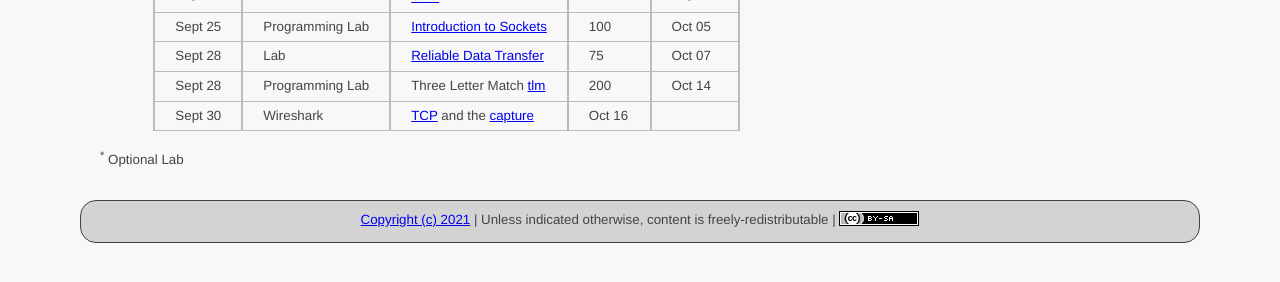
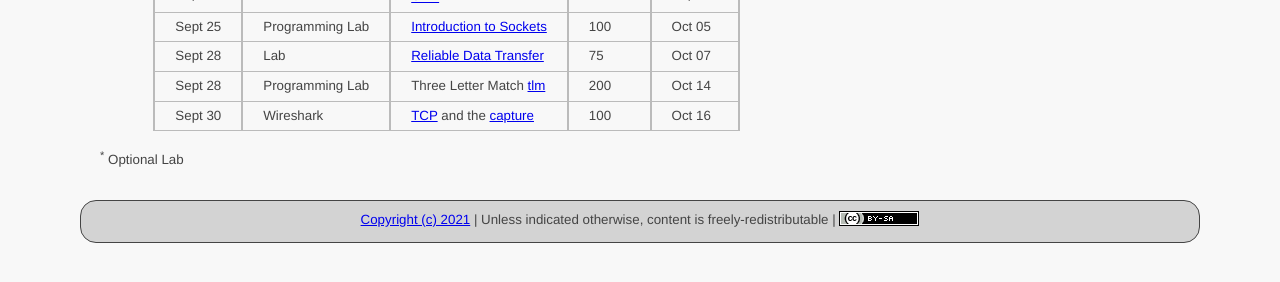
Before and after one commit to ycpcs/cs330-fall2021, a Jekyll site: the page built from labs/index.md, in a window 1280 px wide. Shown: the part 254-536 px from the top of the page. Built offline with Jekyll 4.4.1, drawn with Linux system fonts in a browser that asks for light colours.

Commit message:
update labs

```diff
--- a/labs/index.md
+++ b/labs/index.md
@@ -14,7 +14,7 @@ This page links to individual labs.
 > Sept 25 | Programming Lab | [Introduction to Sockets](sockets_intro.html) | 100 | Oct 05
 > Sept 28 | Lab | [Reliable Data Transfer](rdt.html) | 75 | Oct 07
 > Sept 28 | Programming Lab | Three Letter Match [tlm](tlm.md) | 200 | Oct 14
-> Sept 30 | Wireshark | [TCP](files/Wireshark_TCP_v8.1.pdf) and the [capture](files/tcp.pcapng) | Oct 16
+> Sept 30 | Wireshark | [TCP](files/Wireshark_TCP_v8.1.pdf) and the [capture](files/tcp.pcapng) | 100 | Oct 16
 
 <!--
 > Sept 24 | Lab | [Reliable Data Transfer](rdt.html) - [Solutions](rdt_solutions.html) | Oct 08
```
